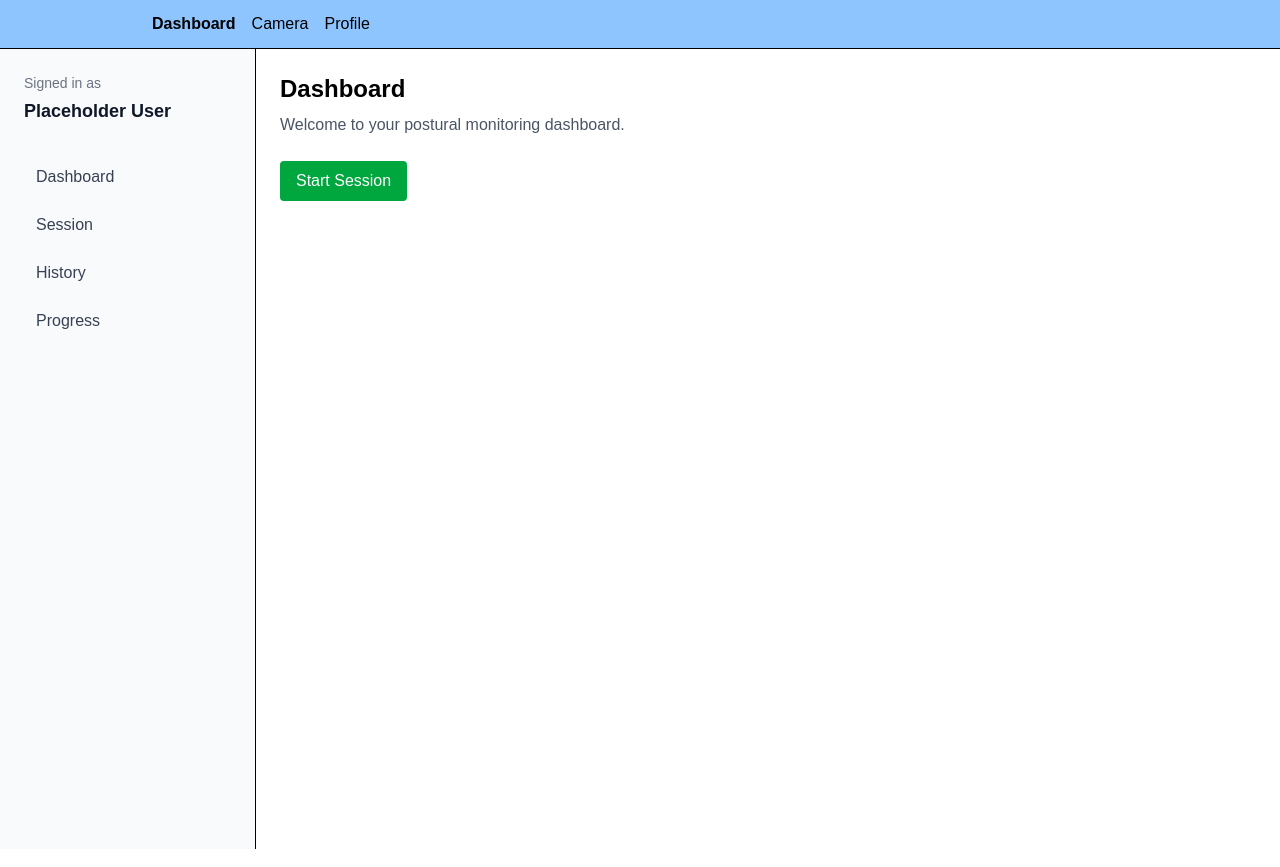
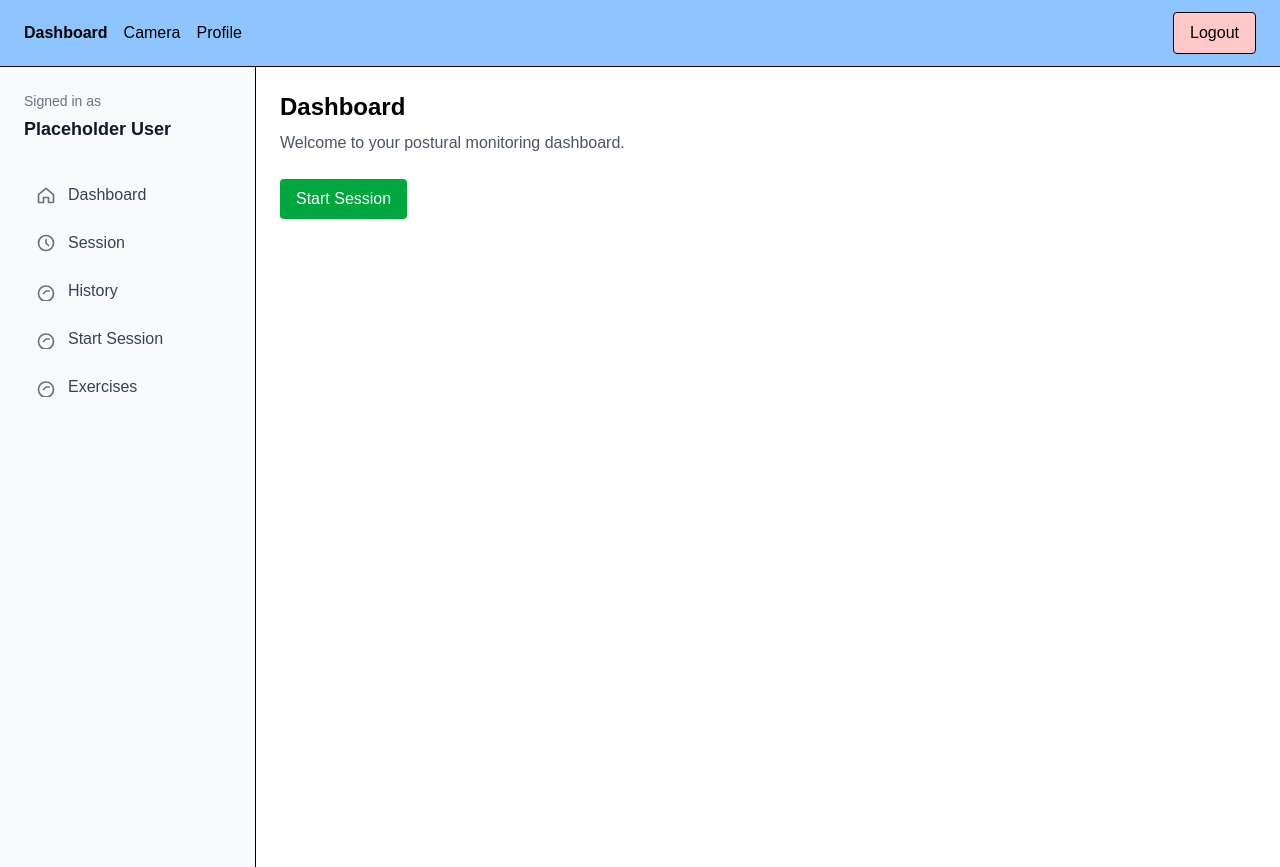
Before and after one commit to RyanCodesling/Postural, a Next.js app in the folder web/: page /dashboard in a window 1280 px wide. Built offline with nearby package versions, Linux system fonts and the light colour scheme.

Commit message:
Update Camera Page, and dashboard page.
Add side navbar, measurements, session progress, timer, reps and sets.

```diff
--- a/web/src/app/(app)/camera/CameraClient.tsx
+++ b/web/src/app/(app)/camera/CameraClient.tsx
@@ -169,6 +169,44 @@ export default function CameraClient() {
               />
 
             </div>
+
+            <div className="mt-4 p-4 rounded-2xl bg-white shadow-sm border">
+              <h2 className="font-semibold mb-3">Measurements</h2>
+              <div className="grid grid-cols-3 gap-4">
+                <div className="p-3 rounded bg-gray-50 border">
+                  <p className="text-xs text-gray-600">Neck Angle</p>
+                  <p className="text-lg font-bold text-gray-900">--°</p>
+                </div>
+                <div className="p-3 rounded bg-gray-50 border">
+                  <p className="text-xs text-gray-600">Spine Curve</p>
+                  <p className="text-lg font-bold text-gray-900">--°</p>
+                </div>
+                <div className="p-3 rounded bg-gray-50 border">
+                  <p className="text-xs text-gray-600">Posture Score</p>
+                  <p className="text-lg font-bold text-gray-900">--/100</p>
+                </div>
+              </div>
+            </div>
+
+            <div className="mt-4 p-4 rounded-2xl bg-white shadow-sm border">
+              <h2 className="font-semibold mb-3">Session Progress</h2>
+              <div className="space-y-4">
+                <div className="flex justify-between items-center">
+                  <div>
+                    <p className="text-sm text-gray-600">Sets</p>
+                    <p className="text-2xl font-bold text-gray-900">3</p>
+                  </div>
+                  <div className="text-right">
+                    <p className="text-sm text-gray-600">Reps</p>
+                    <p className="text-2xl font-bold text-gray-900">12</p>
+                  </div>
+                </div>
+                <div className="p-3 rounded bg-blue-50 border border-blue-200 text-center">
+                  <p className="text-xs text-gray-600 mb-1">Timer</p>
+                  <p className="text-3xl font-bold text-blue-600">05:32</p>
+                </div>
+              </div>
+            </div>
           </div>
 
           <aside className="space-y-4">
@@ -226,7 +264,22 @@ export default function CameraClient() {
               </button>
             </div>
 
-
+            <div className="p-4 rounded-2xl bg-white shadow-sm border">
+              <h2 className="font-semibold mb-3">Video Reference</h2>
+              <div className="relative rounded-lg overflow-hidden bg-gray-200 shadow">
+                <video
+                  className="w-full h-[240px] object-cover bg-gray-300"
+                  controls
+                  controlsList="nodownload"
+                >
+                  <source src="/sample-video.mp4" type="video/mp4" />
+                  Your browser does not support the video tag.
+                </video>
+              </div>
+              <p className="text-xs text-gray-500 mt-2">
+                Reference video for posture comparison
+              </p>
+            </div>
           </aside>
         </section>
       </div>
--- a/web/src/app/(app)/dashboard/page.tsx
+++ b/web/src/app/(app)/dashboard/page.tsx
@@ -12,16 +12,54 @@ export default function DashboardPage() {
         <nav aria-label="Main navigation">
           <ul className="space-y-2">
             <li>
-              <a href="#" className="block px-3 py-2 rounded text-gray-700 hover:bg-gray-100">Dashboard</a>
+                <a href="#" className="flex items-center px-3 py-2 rounded text-gray-700 hover:bg-gray-100">
+                  <span className="mr-3 h-5 w-5 text-gray-500" aria-hidden="true">
+                    <svg xmlns="http://www.w3.org/2000/svg" fill="none" viewBox="0 0 24 24" stroke="currentColor" className="h-5 w-5">
+                      <path strokeLinecap="round" strokeLinejoin="round" strokeWidth={2} d="M3 11.5L12 4l9 7.5V20a1 1 0 01-1 1h-5v-6H9v6H4a1 1 0 01-1-1V11.5z" />
+                    </svg>
+                  </span>
+                  <span>Dashboard</span>
+                </a>
             </li>
               <li>
-              <a href="#" className="block px-3 py-2 rounded text-gray-700 hover:bg-gray-100">Session</a>
+                <a href="#" className="flex items-center px-3 py-2 rounded text-gray-700 hover:bg-gray-100">
+                  <span className="mr-3 h-5 w-5 text-gray-500" aria-hidden="true">
+                    <svg xmlns="http://www.w3.org/2000/svg" fill="none" viewBox="0 0 24 24" stroke="currentColor" className="h-5 w-5">
+                      <path strokeLinecap="round" strokeLinejoin="round" strokeWidth={2} d="M12 8v4l3 3m6-3a9 9 0 11-18 0 9 9 0 0118 0z" />
+                    </svg>
+                  </span>
+                  <span>Session</span>
+                </a>
               </li>
               <li>
-              <a href="#" className="block px-3 py-2 rounded text-gray-700 hover:bg-gray-100">History</a>
+                <a href="#" className="flex items-center px-3 py-2 rounded text-gray-700 hover:bg-gray-100">
+                  <span className="mr-3 h-5 w-5 text-gray-500" aria-hidden="true">
+                    <svg xmlns="http://www.w3.org/2000/svg" fill="none" viewBox="0 0 24 24" stroke="currentColor" className="h-5 w-5">
+                      <path strokeLinecap="round" strokeLinejoin="round" strokeWidth={2} d="M12 8v4l3 3m9-3a9 9 0 11-18 0 9 9 0 0118 0z" transform="rotate(90 12 12)" />
+                    </svg>
+                  </span>
+                  <span>History</span>
+                </a>
               </li>
               <li>
-              <a href="#" className="block px-3 py-2 rounded text-gray-700 hover:bg-gray-100">Progress</a>
+                <a href="/camera" className="flex items-center px-3 py-2 rounded text-gray-700 hover:bg-gray-100">
+                  <span className="mr-3 h-5 w-5 text-gray-500" aria-hidden="true">
+                    <svg xmlns="http://www.w3.org/2000/svg" fill="none" viewBox="0 0 24 24" stroke="currentColor" className="h-5 w-5">
+                      <path strokeLinecap="round" strokeLinejoin="round" strokeWidth={2} d="M12 8v4l3 3m9-3a9 9 0 11-18 0 9 9 0 0118 0z" transform="rotate(90 12 12)" />
+                    </svg>
+                  </span>
+                  <span>Start Session</span>
+                </a>
+              </li>
+              <li>
+                <a href="#" className="flex items-center px-3 py-2 rounded text-gray-700 hover:bg-gray-100">
+                  <span className="mr-3 h-5 w-5 text-gray-500" aria-hidden="true">
+                    <svg xmlns="http://www.w3.org/2000/svg" fill="none" viewBox="0 0 24 24" stroke="currentColor" className="h-5 w-5">
+                      <path strokeLinecap="round" strokeLinejoin="round" strokeWidth={2} d="M12 8v4l3 3m9-3a9 9 0 11-18 0 9 9 0 0118 0z" transform="rotate(90 12 12)" />
+                    </svg>
+                  </span>
+                  <span>Exercises</span>
+                </a>
               </li>
           </ul>
         </nav>
--- a/web/src/app/(app)/layout.tsx
+++ b/web/src/app/(app)/layout.tsx
@@ -4,10 +4,15 @@ export default function AppLayout({ children }: { children: React.ReactNode }) {
   return (
     <div className="min-h-screen bg-gray-200">
       <nav className="border-b bg-blue-300">
-        <div className="max-w-5xl mx-auto px-6 py-3 flex gap-4">
-          <Link href="/dashboard" className="font-semibold">Dashboard</Link>
-          <Link href="/camera">Camera</Link>
-          <Link href="/profile">Profile</Link>
+        <div className="max-w-7xl mx-auto px-6 py-3 flex justify-between items-center">
+          <div className="flex gap-4">
+            <Link href="/dashboard" className="font-semibold">Dashboard</Link>
+            <Link href="/camera">Camera</Link>
+            <Link href="/profile">Profile</Link>
+          </div>
+          <button className="px-4 py-2 bg-red-200 text-black rounded hover:bg-red-300 border">
+            Logout
+          </button>
         </div>
       </nav>
       {children}
```
Lines whose indentation alone changed are shown as unchanged.
